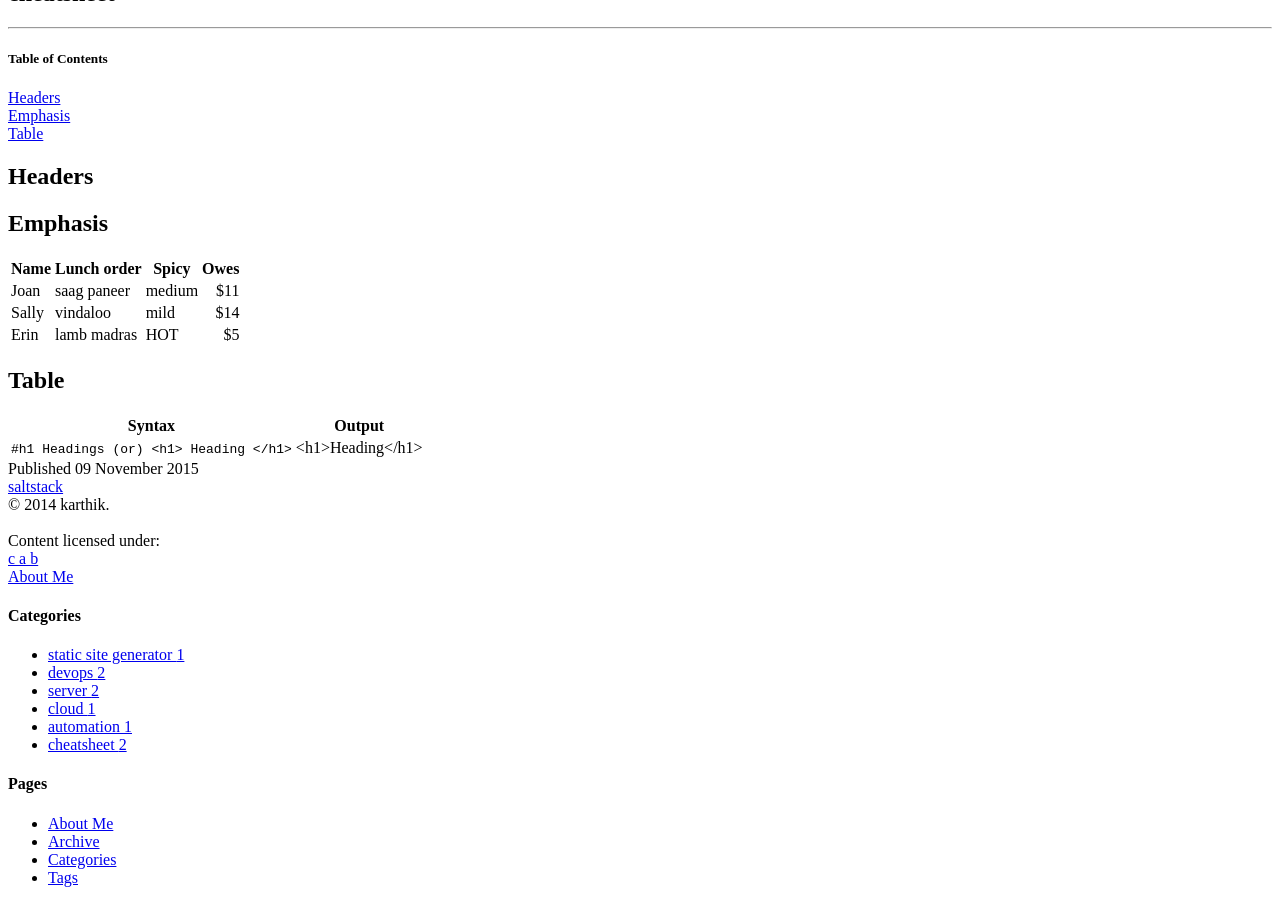
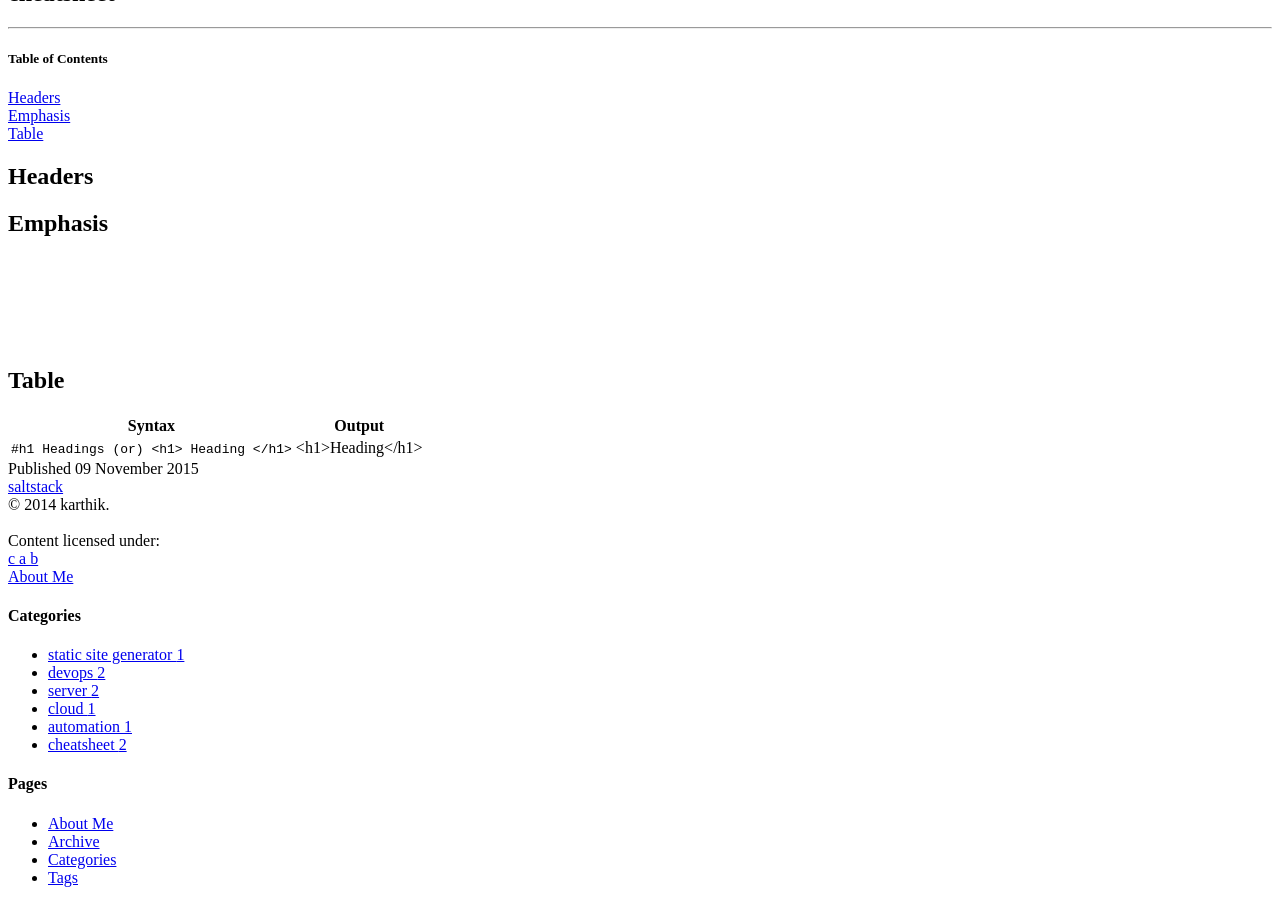
Before and after one commit to karpra/karpra.github.io, a Jekyll site: the page built from _posts/2015-11-9-saltstack.md, in a window 1280 px wide and 900 px high, scrolled down 342 px. Built offline with Jekyll 4.4.1, drawn with Linux system fonts in a browser that asks for light colours; nearby versions of some CDN libraries; library files that are not in the unit come from our copies.

Commit message:
Update 2015-11-9-saltstack.md

```diff
--- a/_posts/2015-11-9-saltstack.md
+++ b/_posts/2015-11-9-saltstack.md
@@ -17,11 +17,11 @@ tags : [saltstack]
 
 ## Emphasis
 
-Name | Lunch order | Spicy      | Owes
-------- | ---------------- | ---------- | ---------:
-Joan  | saag paneer | medium | $11
-Sally  | vindaloo        | mild       | $14
-Erin   | lamb madras | HOT      | $5
+|   |   |   |   |   |
+|---|---|---|---|---|
+|   |   |   |   |   |
+|   |   |   |   |   |
+|   |   |   |   |   |
 
 <a name="table"/>
 
```
